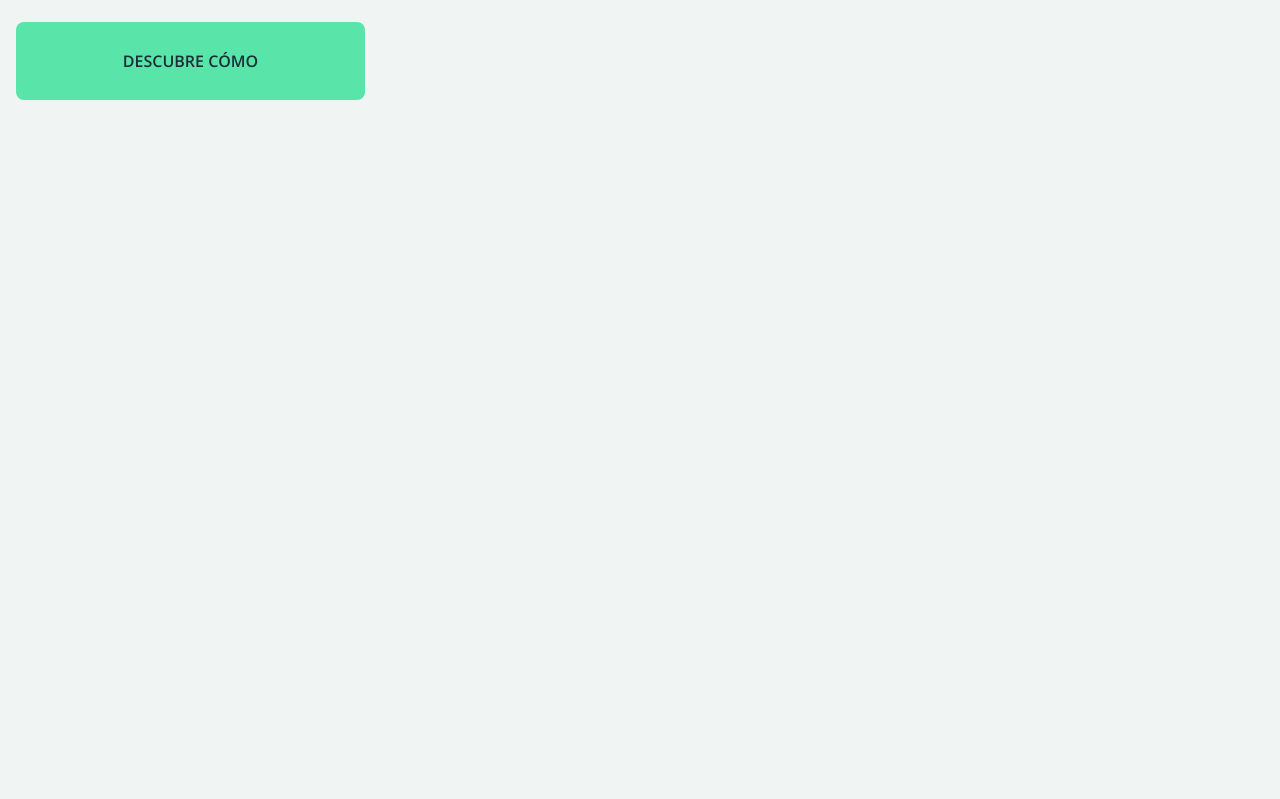
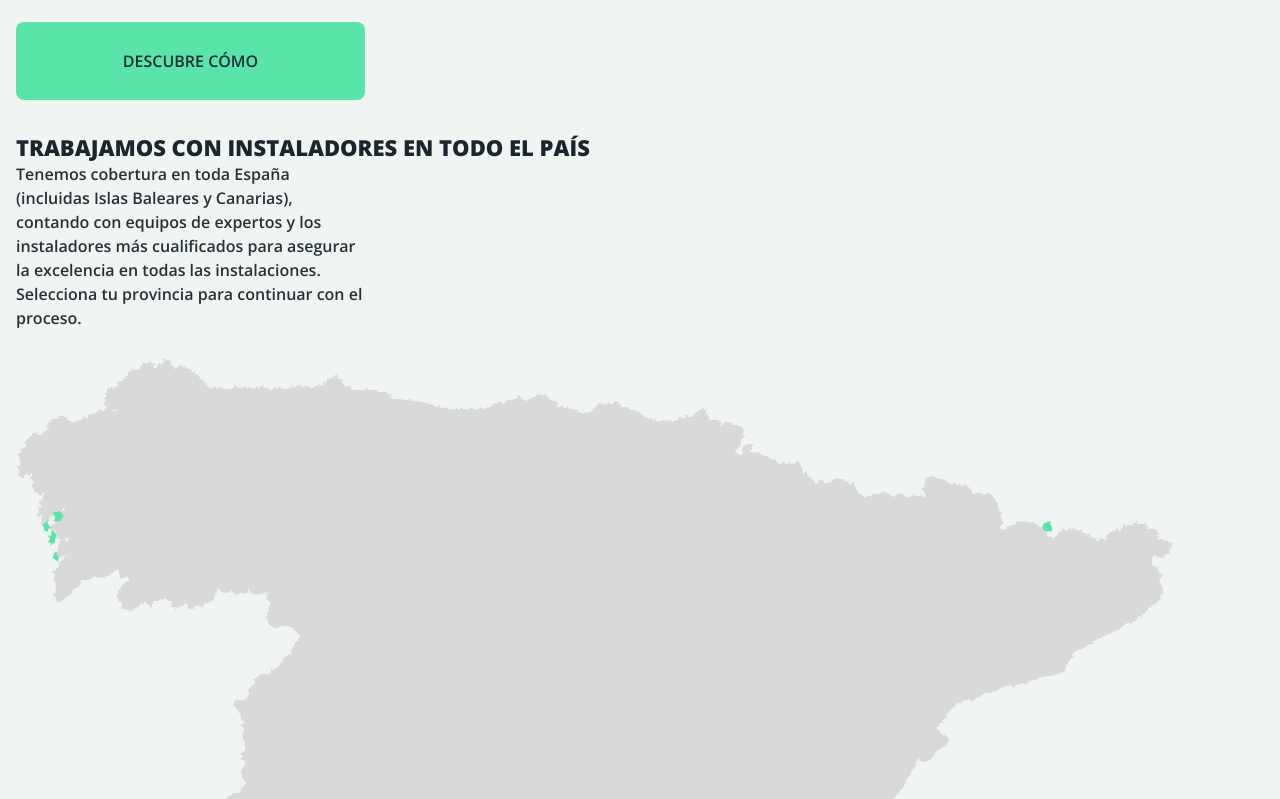
Before and after one commit to SergioGGirona/KimiaTrial, a React (Vite) app: page / in a window 1280 px wide. Shown: the part 1501-2300 px from the top of the page. Before the commit the page ends 1617 px from the top, so only its background shows below. Built offline with nearby package versions, Linux system fonts and the light colour scheme.

Commit message:
Add ourWokr section two

```diff
--- a/src/components/ourWork/ourWork.module.scss
+++ b/src/components/ourWork/ourWork.module.scss
@@ -17,6 +17,8 @@
     font-size: 28px;
     font-weight: 800;
     line-height: 30px;
+    text-transform: uppercase;
+    font-style: normal;
   }
   .workProcess {
     display: flex;
@@ -82,4 +84,24 @@
     padding: 1.5rem 0;
     border: none;
   }
+  hgroup {
+    h2 {
+      color: #1b252e;
+      font-family: Open Sans;
+      font-size: 22px;
+      font-style: normal;
+      font-weight: 800;
+      line-height: 30px; /* 136.364% */
+      text-transform: uppercase;
+    }
+    p {
+      color: #263238;
+      font-family: Open Sans;
+      font-size: 16px;
+      font-style: normal;
+      font-weight: 600;
+      line-height: 24px;
+      width: 349px;
+    }
+  }
 }
--- a/src/components/ourWork/ourWork.tsx
+++ b/src/components/ourWork/ourWork.tsx
@@ -1,9 +1,11 @@
+import spainImage from "../../assets/imagenes/spain.svg";
 import styles from "./ourWork.module.scss";
 
 export function OurWork() {
   return (
+    <>
       <section className={styles.ourWork}>
-      <h2>¿CÓMO FUNCIONAMOS?</h2>
+        <h2>¿Cómo funcionamos?</h2>
         <div className={styles.workProcess}>
           <div className={styles.steps}>
             <div className={styles.step}>
@@ -19,7 +21,9 @@ export function OurWork() {
               <i className="fa-solid fa-phone" title="Teléfono"></i>
             </div>
           </div>
-        <p className={styles.specificWidth2}>Nos ponemos en contacto contigo</p>
+          <p className={styles.specificWidth2}>
+            Nos ponemos en contacto contigo
+          </p>
         </div>
 
         <div className={styles.workProcess}>
@@ -60,5 +64,19 @@ export function OurWork() {
           Descubre cómo
         </a>
       </section>
+      <section className={styles.ourWork}>
+        <hgroup>
+          <h2>Trabajamos con instaladores en todo el país</h2>
+          <p>
+            Tenemos cobertura en toda España (incluidas Islas Baleares y
+            Canarias), contando con equipos de expertos y los instaladores más
+            cualificados para asegurar la excelencia en todas las instalaciones.
+            Selecciona tu provincia para continuar con el proceso.
+          </p>
+        </hgroup>
+        <img src={spainImage} alt="Esquema del mapa de España" />
+        <a href="#top">Empieza ahora</a>
+      </section>
+    </>
   );
 }
```
Also changed, not shown: src/assets/imagenes/spain.svg (added). Lines whose indentation alone changed are shown as unchanged.
